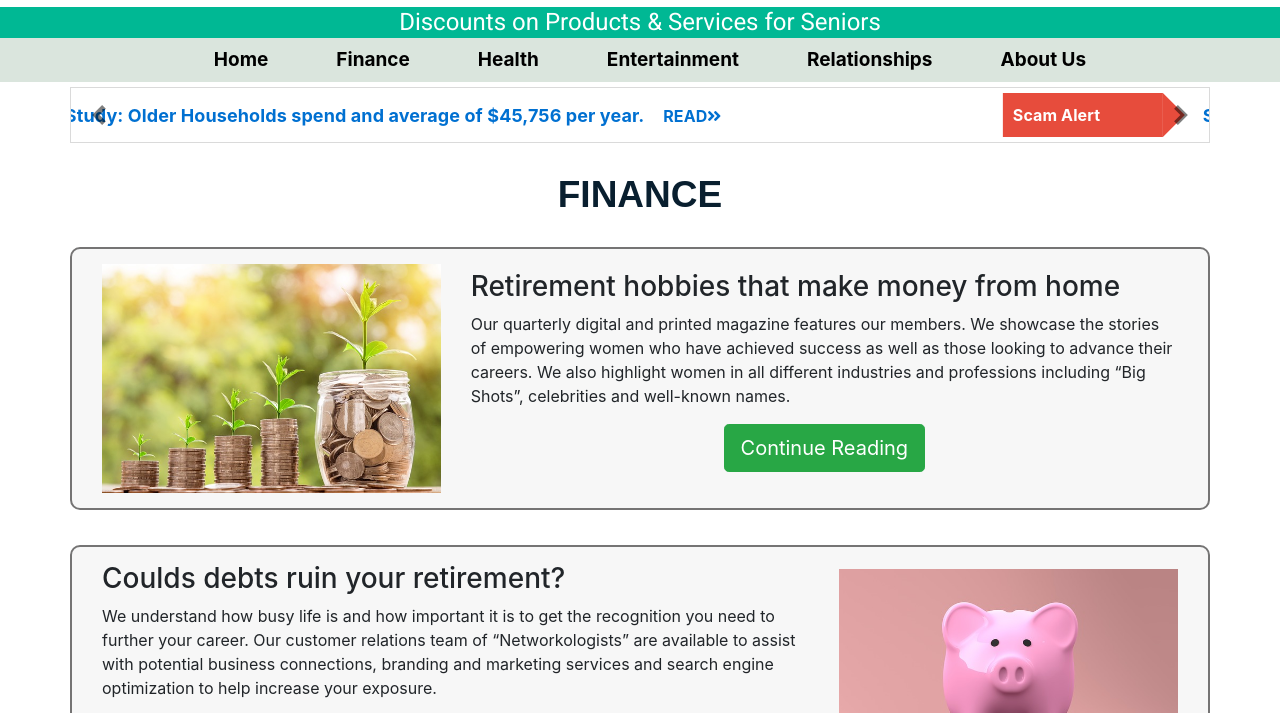
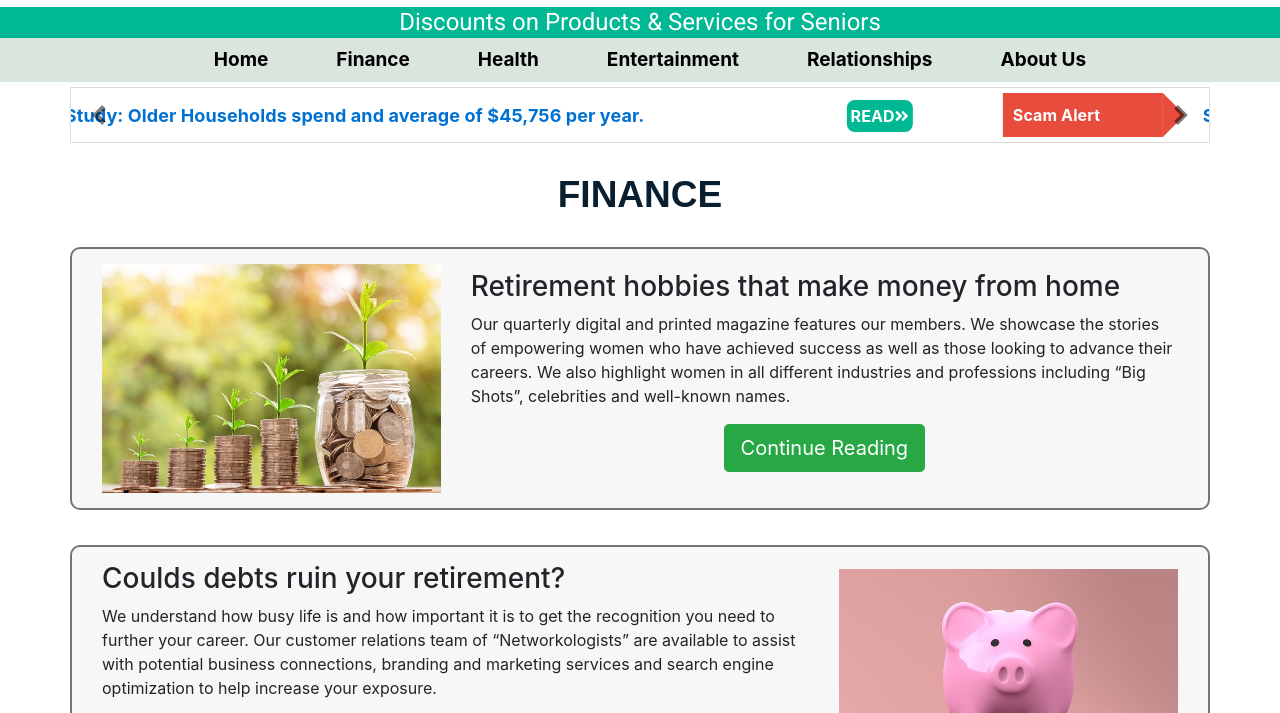
Before and after one commit to Russlascala/TBL-wNav, a plain HTML site: page finance.html in a window 1280 px wide. Shown: the part 87-800 px from the top of the page. Drawn offline with nearby package versions, Linux system fonts and the light colour scheme.

Commit message:
Update style.css

```diff
--- a/css/style.css
+++ b/css/style.css
@@ -271,9 +271,17 @@ h2 {
     color: #0070D1;
 }
 
+/* need to adjust media queries for this.*/
 .newsRead{
-    color:#0070D1;
-    margin-left:15px;
+    color: #fff;
+    background-color: #00b894;
+    padding: 4px;
+    border-radius: 8px;
+    /* margin-left: 15px; */
+    position: absolute;
+    right: 30px;
+    top: 7px;
+    margin-right: auto;
     display: inline-block;
 }
 .newsRead:hover{
```
